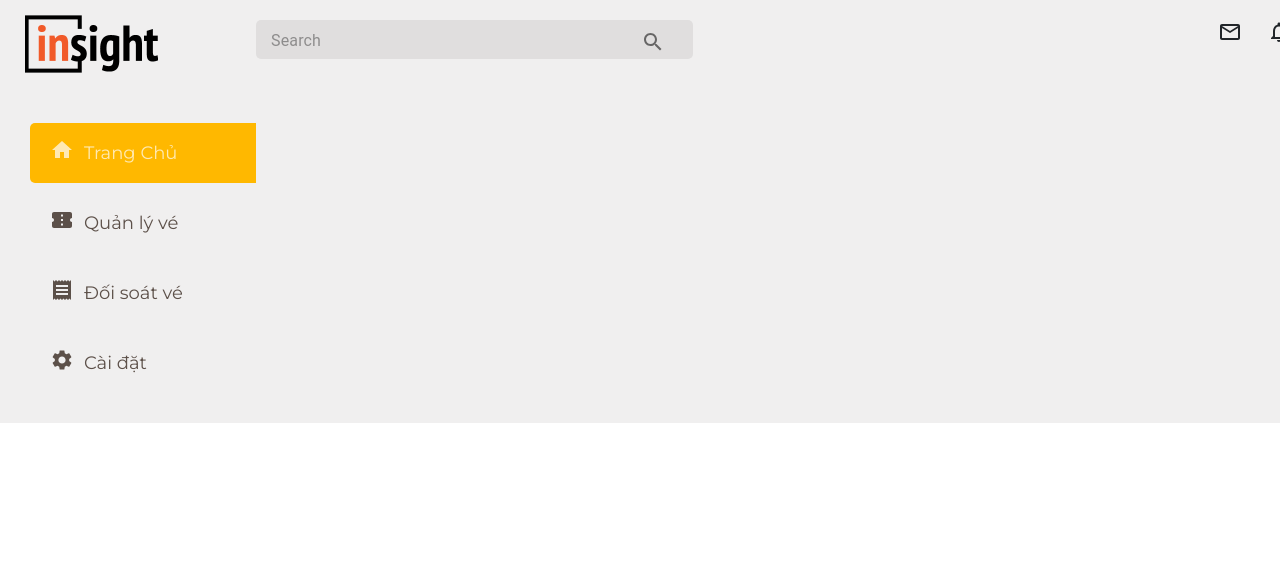
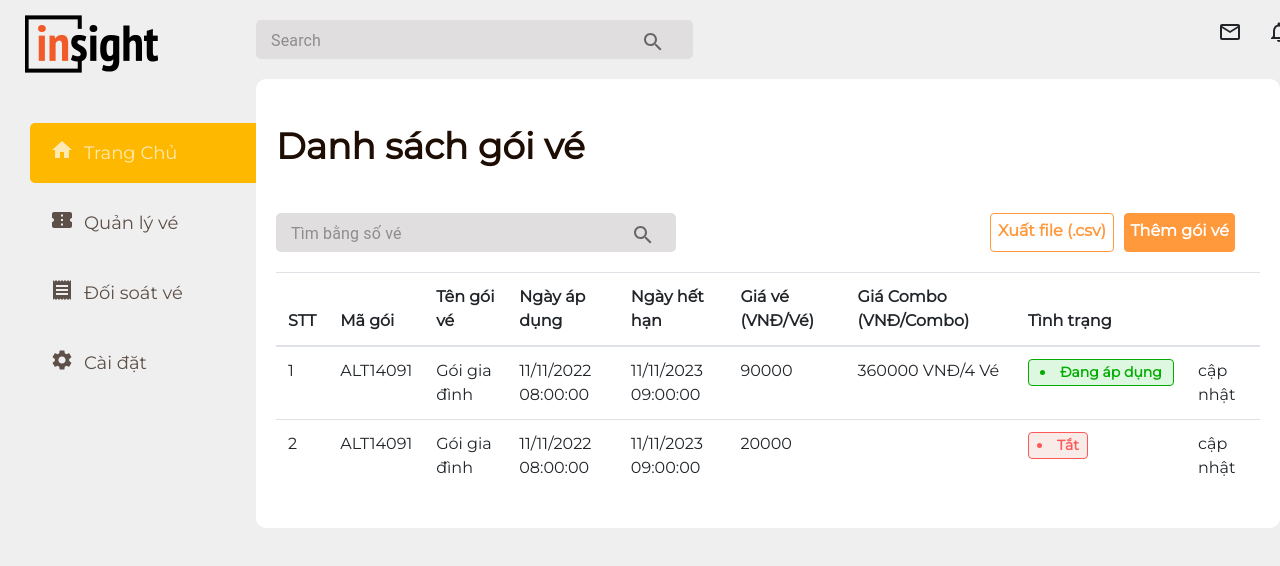
Before and after one commit to sonnguyen190/Admin-CMS-Ticket-Sale, a React (Create React App) app: page /option in a window 1280 px wide. Shown: the top 566 px of the page. Built offline with nearby package versions, Linux system fonts and the light colour scheme.

Commit message:
Page Option,Table Option,

```diff
--- a/src/App.tsx
+++ b/src/App.tsx
@@ -4,6 +4,7 @@ import "./App.css";
 import { Menu } from "./Components/Navbar/Navbar";
 import CheckTicket from "./Pages/CheckTicket/CheckTicket";
 import Home from "./Pages/Home/Home";
+import Option from "./Pages/Option/Option";
 import Ticketmanagement from "./Pages/Ticketmanagement/Ticketmanagement";
 import Header from "./Widgets/Headers/Header";
 
@@ -22,6 +23,7 @@ const App: React.FC = () => {
                 element={<Ticketmanagement />}
               ></Route>
               <Route path="/ticketcheck" element={<CheckTicket />}></Route>
+              <Route path="/option" element={<Option />}></Route>
             </Routes>
           </div>
         </div>
--- /dev/null
+++ b/src/Components/ListTableOption.tsx
@@ -0,0 +1,45 @@
+import React from "react";
+import { DataTicketOption } from "../Pages/Option/interfaceOption";
+interface Props {
+  data: DataTicketOption[];
+}
+const ListTableOption: React.FC<Props> = (props) => {
+  const { data } = props;
+  return (
+    <tbody>
+      {data.map((data, key) => (
+        <tr key={key}>
+          <td>{key + 1}</td>
+          <td>{data.code}</td>
+          <td>{data.name}</td>
+          <td>
+            {data.dateStart} <div>{data.hourStart}</div>
+          </td>
+          <td>
+            {data.dateEnd} <div>{data.hourEnd}</div>
+          </td>
+          <td>{data.price}</td>
+          <td>
+            {data.priceCombo === null ? (
+              <></>
+            ) : (
+              <>
+                {data.priceCombo} VNĐ/{data.ticketCombo} Vé
+              </>
+            )}
+          </td>
+          <td>
+            {data.status === 0 ? (
+              <li className="offTicket">Tắt</li>
+            ) : (
+              <li className="isApplying">Đang áp dụng</li>
+            )}
+          </td>
+          <td>cập nhật</td>
+        </tr>
+      ))}
+    </tbody>
+  );
+};
+
+export default ListTableOption;
--- a/src/Components/Navbar/Menu.css
+++ b/src/Components/Navbar/Menu.css
@@ -11,7 +11,7 @@
 }
 .all_menu{
     background-color: #f0efef;
-    height: 100%;
+    min-height: 963px;
     width: 100%;
     text-decoration: none;
 }
--- a/src/Pages/CheckTicket/CheckTicket.tsx
+++ b/src/Pages/CheckTicket/CheckTicket.tsx
@@ -11,7 +11,7 @@ import { TicketCheck } from "./interfaceCheck";
 import ListTableTicketCheck from "../../Components/ListTableTicketCheck";
 
 const CheckTicket: React.FC = () => {
-  const [date, setDate] = useState<any>();
+  const [date, setDate] = useState<string>();
   const dataTicketCheck: TicketCheck[] = [
     {
       code: 12983789182,
@@ -170,7 +170,10 @@ const CheckTicket: React.FC = () => {
           <div className="CheckDate_name">Từ ngày</div>
           <div className="CheckDate_content">
             <LocalizationProvider dateAdapter={AdapterDayjs}>
-              <DatePicker value={dayjs(date)} readOnly className="DatePicker" />
+              <DatePicker
+                defaultValue={dayjs("11/11/2022")}
+                className="DatePicker"
+              />
             </LocalizationProvider>
           </div>
         </div>
--- a/src/Pages/Home/Home.tsx
+++ b/src/Pages/Home/Home.tsx
@@ -25,33 +25,10 @@ ChartJS.register(
 );
 const Home: React.FC = () => {
   const [amount, setAmount] = useState<any>();
-  const optionsDouhnut = {
-    plugins: {
-      legend: {
-        display: false,
-      },
-    },
-  };
-  const optionsLine = {
-    responsive: true,
-    plugins: {
-      legend: {
-        display: false,
-      },
-    },
-    scales: {
-      x: {
-        ticks: {
-          font: {
-            size: 15,
-            weight: "bold",
-          },
-        },
-      },
-    },
-  };
+  const [datamax, setDataMax] = useState<number>();
+  const [datamin, setDataMin] = useState<number>();
   const datas: number[] = [
-    143000000, 170000000, 150000000, 230000000, 220000000, 200000000, 180000000,
+    243000000, 170000000, 180000000, 230000000, 220000000, 200000000, 180000000,
   ];
 
   const labels: string[] = [
@@ -63,6 +40,35 @@ const Home: React.FC = () => {
     "Thứ 7",
     "CN",
   ];
+  const optionsDouhnut = {
+    plugins: {
+      legend: {
+        display: false,
+      },
+    },
+  };
+
+  const optionsLine = {
+    responsive: true,
+    plugins: {
+      legend: {
+        display: false,
+      },
+    },
+    scales: {
+      x: {
+        grid: { display: true },
+        width: "1488px",
+      },
+      y: {
+        min: datamin,
+        max: datamax,
+        ticks: {
+          stepSize: 40000000,
+        },
+      },
+    },
+  };
 
   const dataLine = {
     labels,
@@ -92,6 +98,8 @@ const Home: React.FC = () => {
 
   useEffect(() => {
     handleSum(datas);
+    setDataMax(Math.max(...datas));
+    setDataMin(Math.min(...datas));
   });
   const handleSum = (arr: number[]) => {
     let sum: any = 0;
--- /dev/null
+++ b/src/Pages/Option/Option.css
@@ -0,0 +1,80 @@
+.OptionAll{
+    background-color: white;
+    border-radius: 10px;
+    padding: 20px;
+    margin: 0px;
+}
+.danhsachgoive{
+    font-style: normal;
+    font-weight: 700;
+    font-size: 36px;
+    line-height: 54px;
+    color: #1E0D03;
+    margin: 20px 0px;
+}
+.SearchAndFilterOption{
+    display: grid;
+    grid-template-columns: 70% 30%;
+}
+.filterOption{
+    padding: 20px;
+    margin: 0px;
+   display: flex;
+}
+.exportFileOpion{
+    border: #FF993C solid 1px;
+    width: 181px;
+    box-sizing: border-box;
+    margin: 0px 5px;
+    padding: 5px 0px;
+    color:#FF993C;
+    font-weight:900;
+    align-items: center ;
+    text-align: center;
+    border-radius: 4px;
+}
+.addTicket{
+    border: #FF993C solid 1px;
+    width: 161px;
+    box-sizing: border-box;
+    margin: 0px 5px;
+    background-color:#FF993C ;
+    padding: 5px 0px;
+    color:white;
+    font-weight:900;
+    align-items: center ;
+    text-align: center;
+    border-radius: 4px;
+}
+.offTicket{
+    border: solid #FD5959 1px;
+    color: #FD5959;
+    background-color: #F8EBE8;
+    width: 60px;
+    border-radius: 4px;
+    padding: 5px 5px;
+    text-align: center;
+    font-style: normal;
+    font-weight: 700;
+    align-items: center;
+    font-size: 14px;
+    justify-content: center;
+    flex-direction: row;
+    line-height: 15px;
+}
+.isApplying{
+    border: solid #03AC00 1px;
+    color: #03AC00;
+    width: 146px;
+    border-radius: 4px;
+    padding: 5px 5px;
+    text-align: center;
+    background-color: #DEF7E0;
+    font-style: normal;
+    font-weight: 700;
+    align-items: center;
+    font-size: 14px;
+    justify-content: center;
+    flex-direction: row;
+    line-height: 15px;
+}
--- /dev/null
+++ b/src/Pages/Option/Option.tsx
@@ -0,0 +1,80 @@
+import React, { useEffect, useState } from "react";
+import IconButton from "@mui/material/IconButton";
+import SearchIcon from "@mui/icons-material/Search";
+import InputBase from "@mui/material/InputBase";
+import "./Option.css";
+import { DataTicketOption } from "./interfaceOption";
+import ListTableOption from "../../Components/ListTableOption";
+const Option: React.FC = () => {
+  const [dataOption, setDataOption] = useState<DataTicketOption[]>();
+  const dataFake: DataTicketOption[] = [
+    {
+      code: "ALT14091",
+      name: "Gói gia đình",
+      dateStart: "11/11/2022",
+      hourStart: "08:00:00",
+      dateEnd: "11/11/2023",
+      hourEnd: "09:00:00",
+      price: 90000,
+      priceCombo: 360000,
+      ticketCombo: 4,
+      status: 1,
+    },
+    {
+      code: "ALT14091",
+      name: "Gói gia đình",
+      dateStart: "11/11/2022",
+      hourStart: "08:00:00",
+      dateEnd: "11/11/2023",
+      hourEnd: "09:00:00",
+      price: 20000,
+      priceCombo: null,
+      ticketCombo: null,
+      status: 0,
+    },
+  ];
+  return (
+    <div className="OptionAll">
+      <div className="danhsachgoive">Danh sách gói vé</div>
+      <div className="SearchAndFilterOption">
+        <div className="search_bar_Ticketmanagement">
+          <InputBase
+            className="input_search_Ticketmanagement"
+            placeholder="Tìm bằng số vé"
+          />
+          <IconButton
+            className="buttonIcon"
+            sx={{ p: "5px" }}
+            aria-label="search"
+          >
+            <SearchIcon />
+          </IconButton>
+        </div>
+        <div className="filterOption">
+          <div className="exportFileOpion">Xuất file (.csv)</div>
+          <div className="addTicket">Thêm gói vé</div>
+        </div>
+      </div>
+      <div>
+        <table className="table">
+          <thead>
+            <tr>
+              <th scope="col"> STT</th>
+              <th scope="col">Mã gói</th>
+              <th scope="col">Tên gói vé</th>
+              <th scope="col">Ngày áp dụng</th>
+              <th scope="col">Ngày hết hạn</th>
+              <th scope="col">Giá vé (VNĐ/Vé)</th>
+              <th scope="col">Giá Combo (VNĐ/Combo)</th>
+              <th scope="col">Tình trạng</th>
+              <th scope="col"></th>
+            </tr>
+          </thead>
+          <ListTableOption data={dataFake} />
+        </table>
+      </div>
+    </div>
+  );
+};
+
+export default Option;
--- /dev/null
+++ b/src/Pages/Option/interfaceOption.tsx
@@ -0,0 +1,12 @@
+export interface DataTicketOption {
+  code: string;
+  name: string;
+  dateStart: string;
+  hourStart: string;
+  dateEnd: string;
+  hourEnd: string;
+  price: number;
+  priceCombo: number | null;
+  ticketCombo: number | null;
+  status: number;
+}
```
